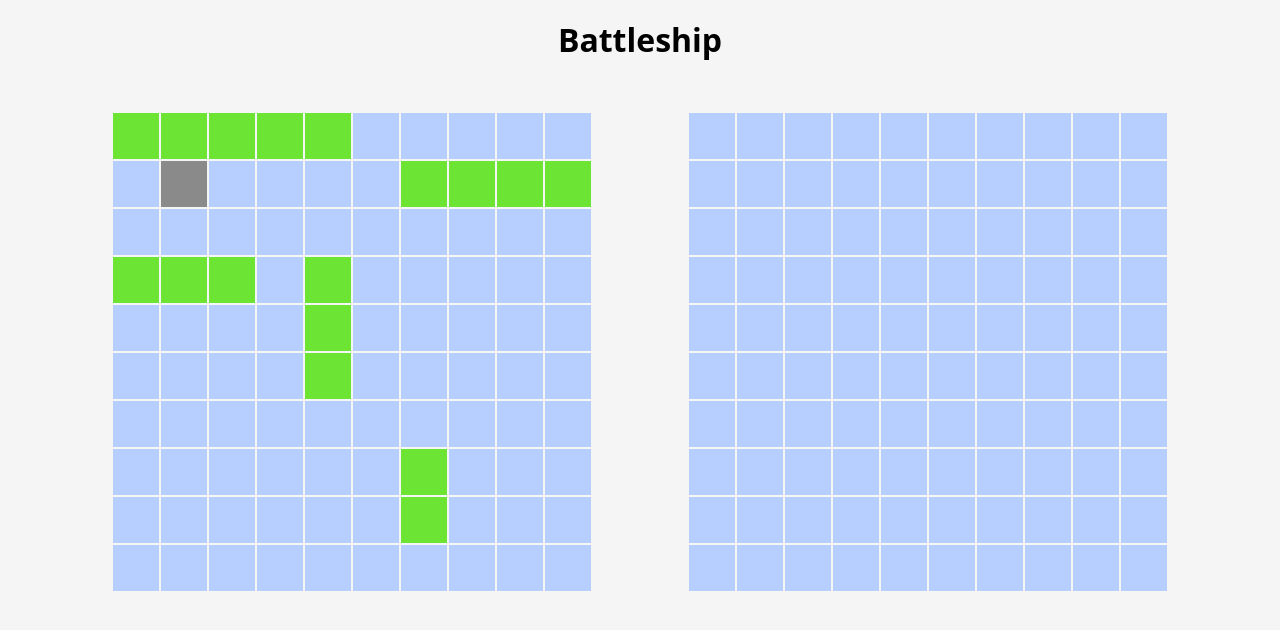
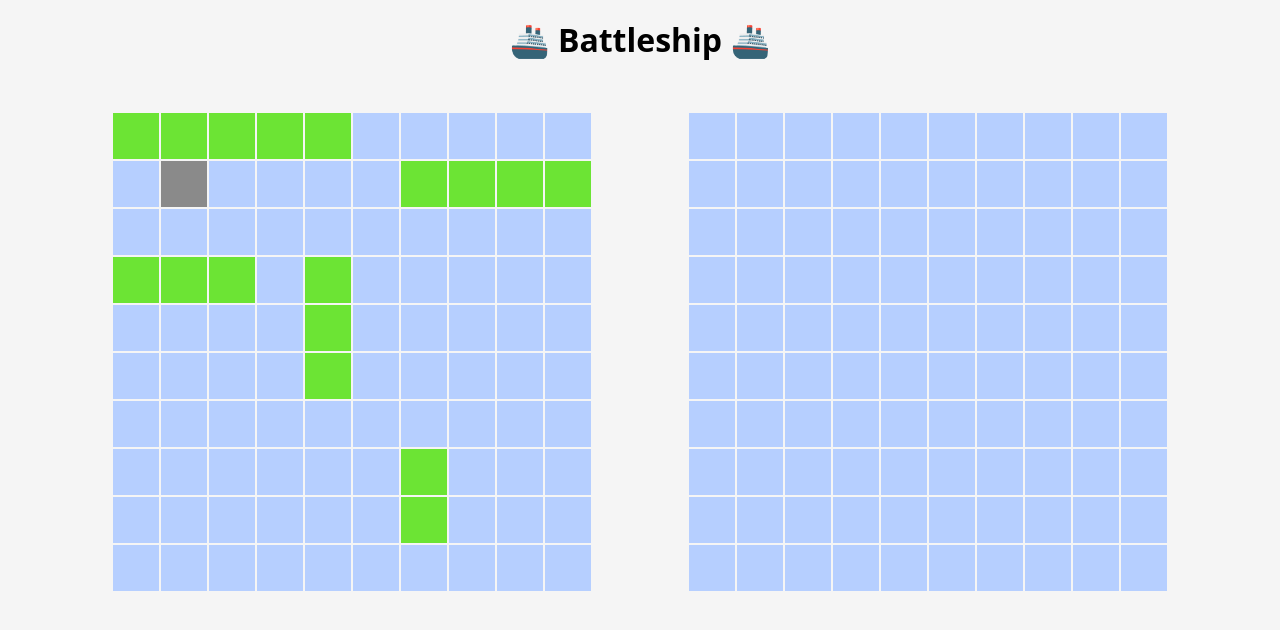
Before and after one commit to Pandemolyum/odin-battleship, a website with bundled scripts: page src/index.html in a window 1280 px wide. Built offline with nearby package versions, Linux system fonts and the light colour scheme.

Commit message:
Add emojis for fun

```diff
--- a/src/index.html
+++ b/src/index.html
@@ -10,7 +10,7 @@
 </head>
 
 <body>
-    <h1>Battleship</h1>
+    <h1>🚢 Battleship 🚢</h1>
     <div class="container">
         <div class="left">
             <div class="grid">
```
